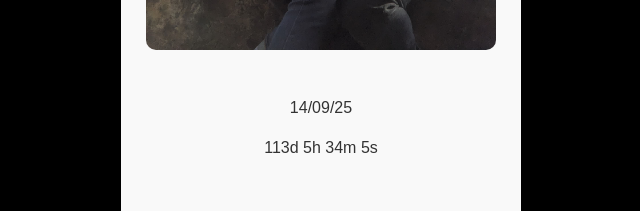
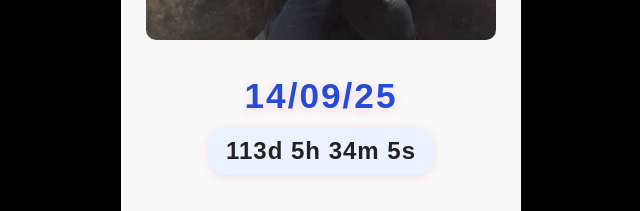
Before and after one commit to llanza/luisiana, a React (Vite) app: page / in a window 1280 px wide. Shown: the part 406-617 px from the top of the page, without its empty margins (319-959 px from the left). Built offline with nearby package versions, Linux system fonts and the light colour scheme.

Commit message:
style changes

```diff
--- a/src/App.css
+++ b/src/App.css
@@ -151,3 +151,31 @@ button:focus {
         transform: translate(-50%, -50%) scale(1.5);
     }
 }
+
+.date-countdown {
+    display: flex;
+  flex-direction: column;
+  align-items: center;
+  margin-bottom: 10px;
+}
+
+.wedding-date {
+  font-size: 2.2rem;
+  font-weight: bold;
+  color: #264cd7;
+  letter-spacing: 2px;
+  margin: 0 0 4px 0;
+  text-shadow: 1px 1px 8px #fff, 0 2px 8px #d7266044;
+}
+
+.countdown {
+  font-size: 1.5rem;
+  font-weight: 600;
+  color: #222;
+  background: #eaf2ff;
+  padding: 6px 18px;
+  border-radius: 18px;
+  box-shadow: 0 2px 8px #d7266022;
+  margin: 0;
+  letter-spacing: 1px;
+}
--- a/src/App.jsx
+++ b/src/App.jsx
@@ -88,8 +88,11 @@ const handleCloseSlideshow = () => {
           )}
 
         <div className="date-icons">
-            <p>14/09/25</p>
-            <p id='countdown'></p>
+            <div className="date-countdown">
+              <p id='wedding-date' className='wedding-date'>14/09/25</p>
+              <p id='countdown'className='countdown'></p>
+            </div>
+
             <div className="icons">
                 <button onClick={handleHeartClick}>
                   <img src={heart} alt="heart" />
```
